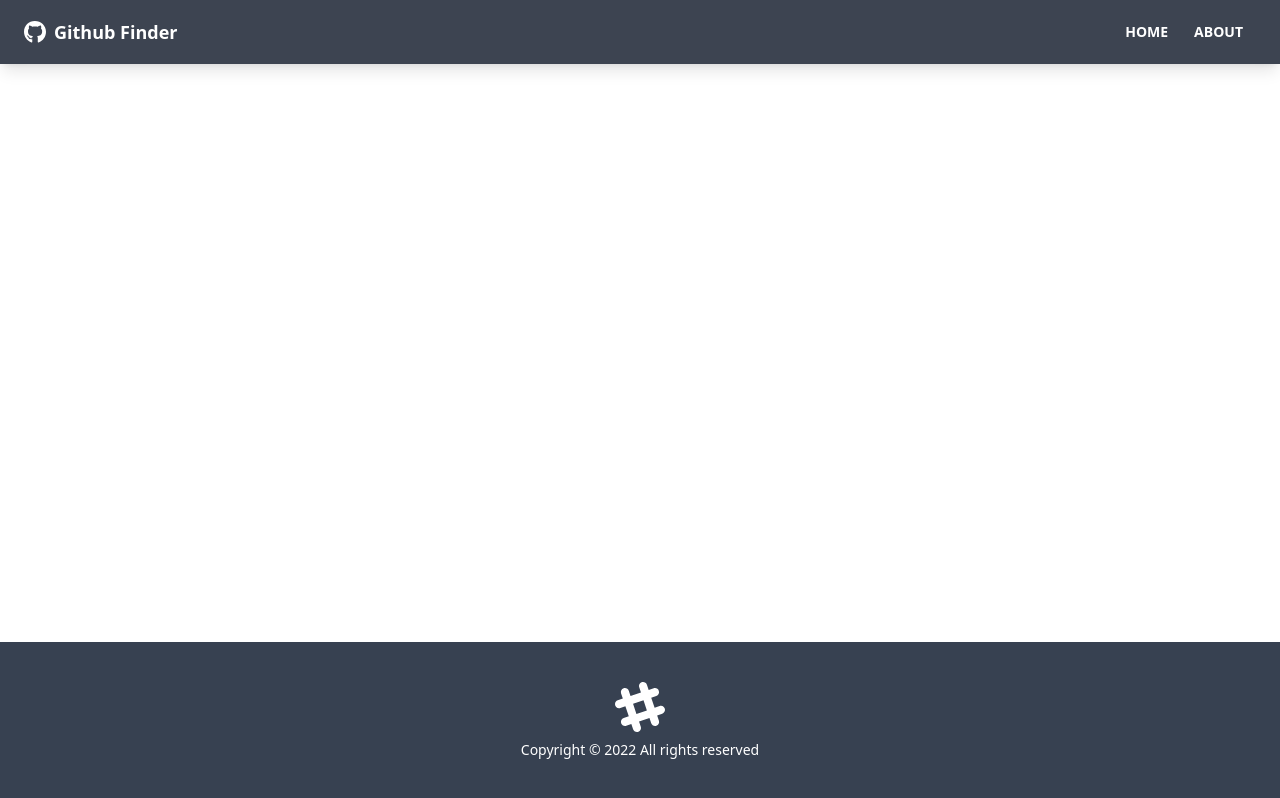
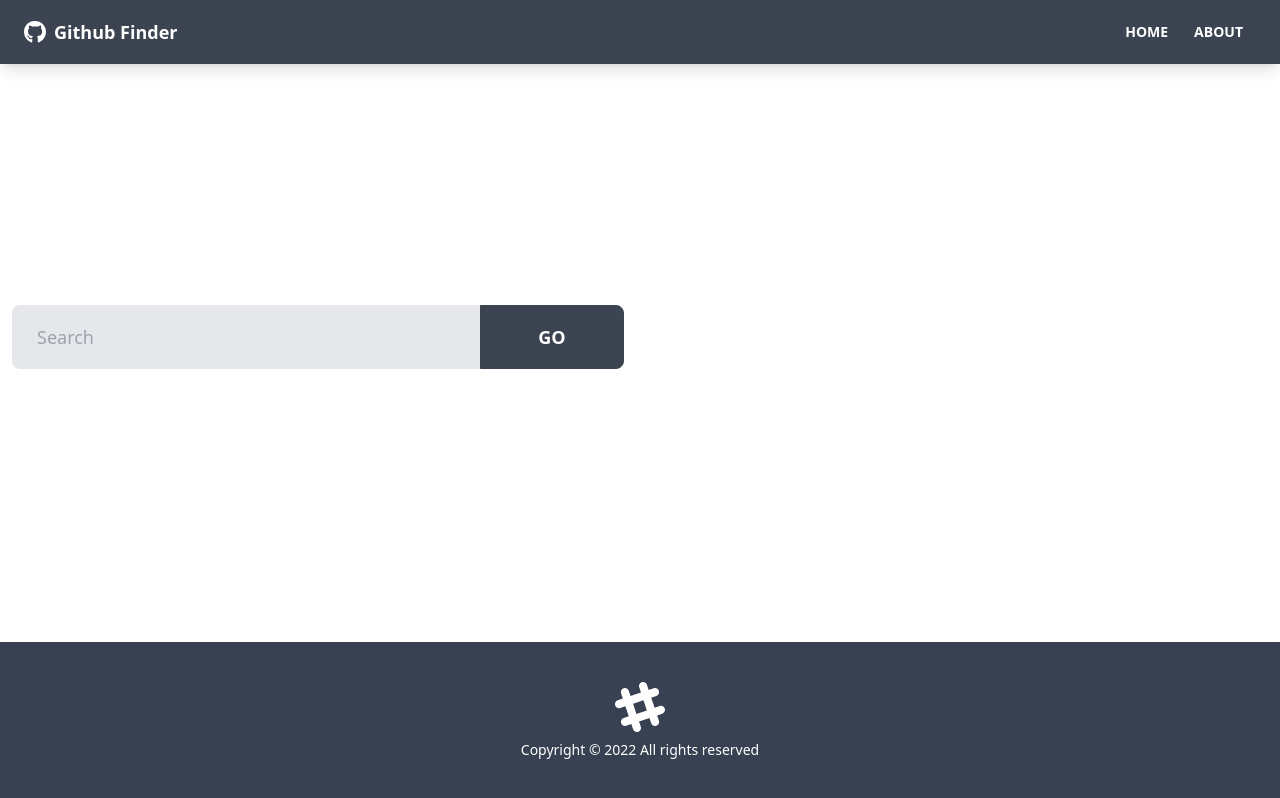
Before and after one commit to garrettdurbin/github-finder-refactored, a React (Create React App) app: page / in a window 1280 px wide. Built offline with nearby package versions, Linux system fonts and the light colour scheme.

Commit message:
Adding UserSearch component

```diff
--- a/src/components/users/UserResults.jsx
+++ b/src/components/users/UserResults.jsx
@@ -6,6 +6,7 @@
 
 function UserResults() {
   // Allows me to use my GithubContext (Also have to import it above.)
+  // The {} is destructuring. This allows me to pull out things like users and loading.
   const { users, loading } = useContext(GithubContext)
 
 
--- /dev/null
+++ b/src/components/users/UserSearch.jsx
@@ -0,0 +1,58 @@
+import { useState, useContext } from 'react'
+import GithubContext from '../../context/github/GithubContext'
+
+function UserSearch() {
+  const { users } = useContext(GithubContext)
+
+  // Here I set a component level state with the useState hook. Name of state is text. State can be changed with function called "setText". State is set to empty string by default. Cool.
+  const [text, setText] = useState('')
+
+  // I should look up e and event handling. I get that this function is taking in events as a param and we're returning setText(whatever Events happen). I just feel like I should understand it a little better.
+  const handleChange = (e) => setText(e.target.value)
+
+  const handleSubmit = (e) => {
+    e.preventDefault()
+
+    if (text === '') {
+      alert('Please enter something')
+    } else {
+      // @todo search users
+
+      setText('')
+    }
+  }
+
+  return (
+    <div className="grid grid-cols-1 lx:grid-cols-2 lg:grid-cols-2 md:grid-cols-2 mb-8 gap-8">
+      <div>
+        <form onSubmit={handleSubmit}>
+          <div className="form-control">
+            <div className="relative">
+              <input
+                type="text"
+                className="w-full pr-40 bg-gray-200 input input-lg text-black"
+                placeholder='Search'
+                value={text}
+                onChange={handleChange}
+              />
+              <button
+                type='submit'
+                className="absolute top-0 right-0 rounded-l-none w-36 btn btn-lg"
+              >
+                Go
+              </button>
+            </div>
+          </div>
+        </form>
+      </div>
+      {users.length > 0 && (
+        <div>
+          <button className="btn btn-ghost btn-lg">Clear</button>
+        </div>
+      )}
+
+    </div>
+  )
+}
+
+export default UserSearch
--- a/src/pages/Home.jsx
+++ b/src/pages/Home.jsx
@@ -1,12 +1,12 @@
 import UserResults from "../components/users/UserResults"
+import UserSearch from "../components/users/UserSearch"
 
 function Home() {
   return (
-    <div>
-
-      {/* Search Component will go here */}
+    <>
+      <UserSearch />
       <UserResults />
-    </div>
+    </>
   )
 }
 
```
